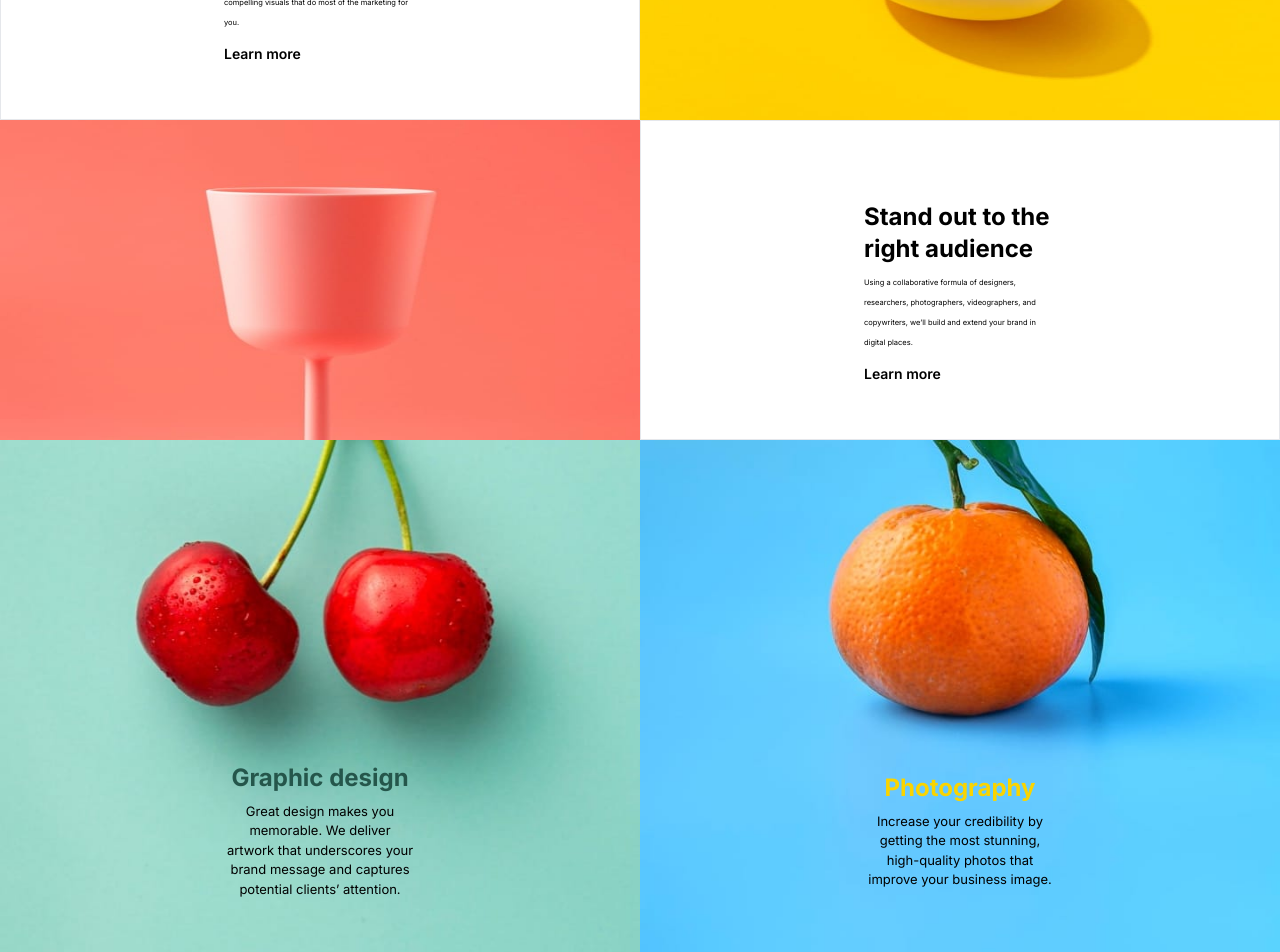
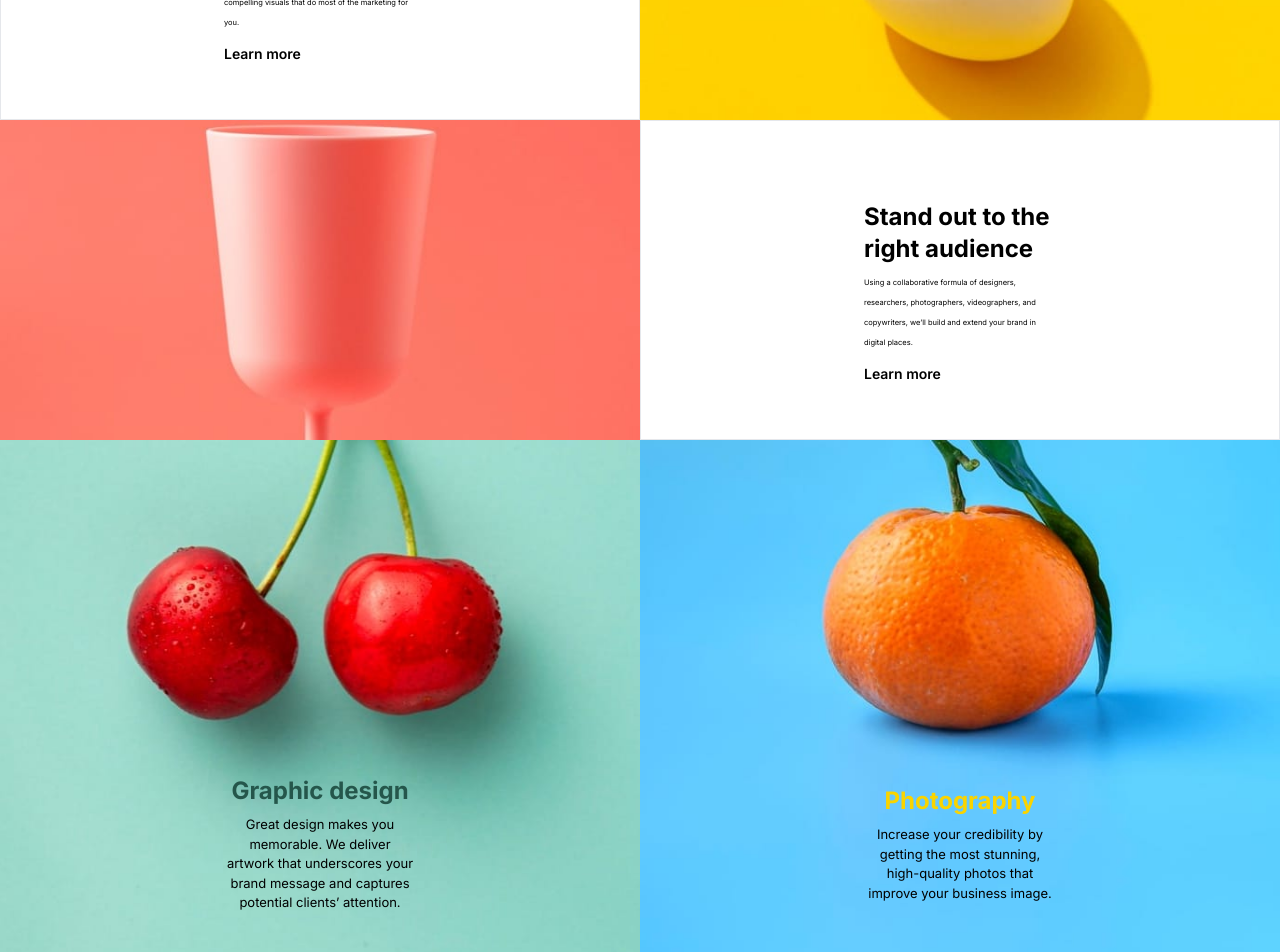
Before and after one commit to shittu121/landingpage, a Next.js app: page / in a window 1280 px wide. Shown: the part 840-1792 px from the top of the page. Built offline with nearby package versions, Linux system fonts and the light colour scheme.

Commit message:
update Image

```diff
--- a/src/app/components/LandingPage/Cards/CardContent/card2.tsx
+++ b/src/app/components/LandingPage/Cards/CardContent/card2.tsx
@@ -9,8 +9,8 @@ interface CardProps {
 
 const Card2: React.FC<CardProps> = ({ title, content, imageurl }) => {
   return (
-    <div className="lg:flex md:flex sm:flex block gap-20 w-[100%] relative">
-      <Image src={imageurl} className="w-[100%] lg:h-full md:h-[35rem] sm:h-full h-[35rem]" width={50} height={50} alt="cardlogo" />
+    <div className="lg:flex md:flex sm:flex block gap-20 w-[100%] h-[35rem] relative">
+      <Image src={imageurl} className="w-[100%] h-[100%] object-cover lg:h-full md:h-[35rem] sm:h-full" width={50} height={50} alt="cardlogo" />
       <div className="absolute inset-0 flex flex-col items-center justify-center mt-64">
         <h1 className={`text-2xl font-bold text-center  ${title === "Graphic design" ? 'text-[#25564b]' : 'text-[#fad400]'}`}>{title}</h1>
         <p className="text-[18px] lg:text-[13px] text-center py-2 w-48">{content}</p>
--- a/src/app/components/LandingPage/Cards/CardContent/index.tsx
+++ b/src/app/components/LandingPage/Cards/CardContent/index.tsx
@@ -24,7 +24,7 @@ const Card: React.FC<CardProps> = ({ title, content, link, imageurl, reverse = f
           </div>
         </div>
         <div className="lg:w-[50%] md:w-[50%] sm:w-[50%] w-full lg:h-[40%] md:h-full sm:h-full">
-          <Image src={imageurl} className="w-[100%] lg:h-[20rem] md:h-full sm:h-full h-full" width={50} height={50} alt="cardlogo" />
+          <Image src={imageurl} className="w-[100%] lg:h-[20rem] object-cover md:h-full sm:h-full h-full" width={50} height={50} alt="cardlogo" />
         </div>
       </div>
     </section>
```
